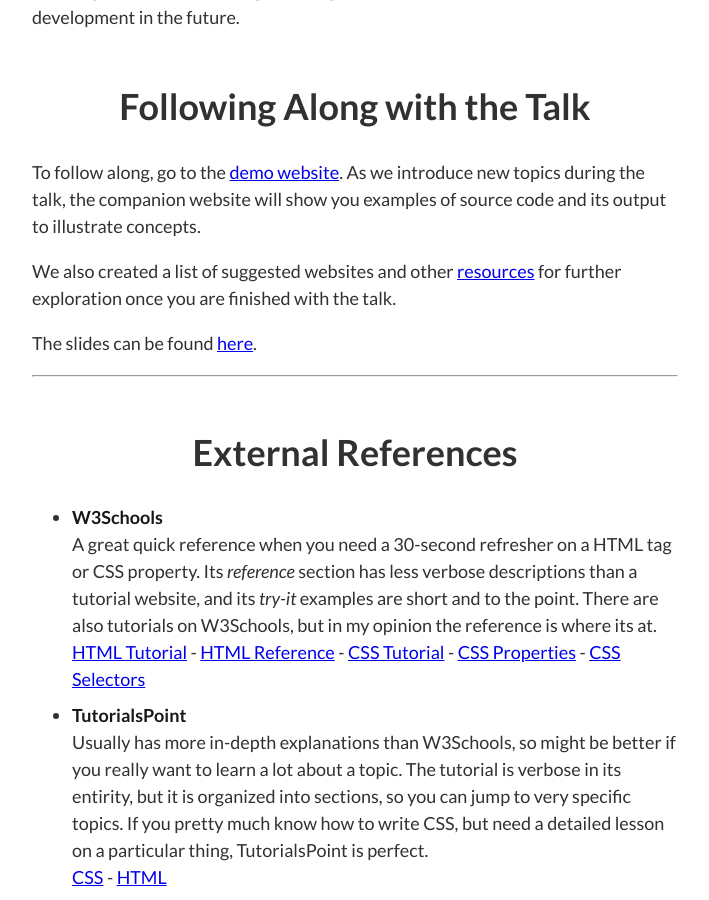
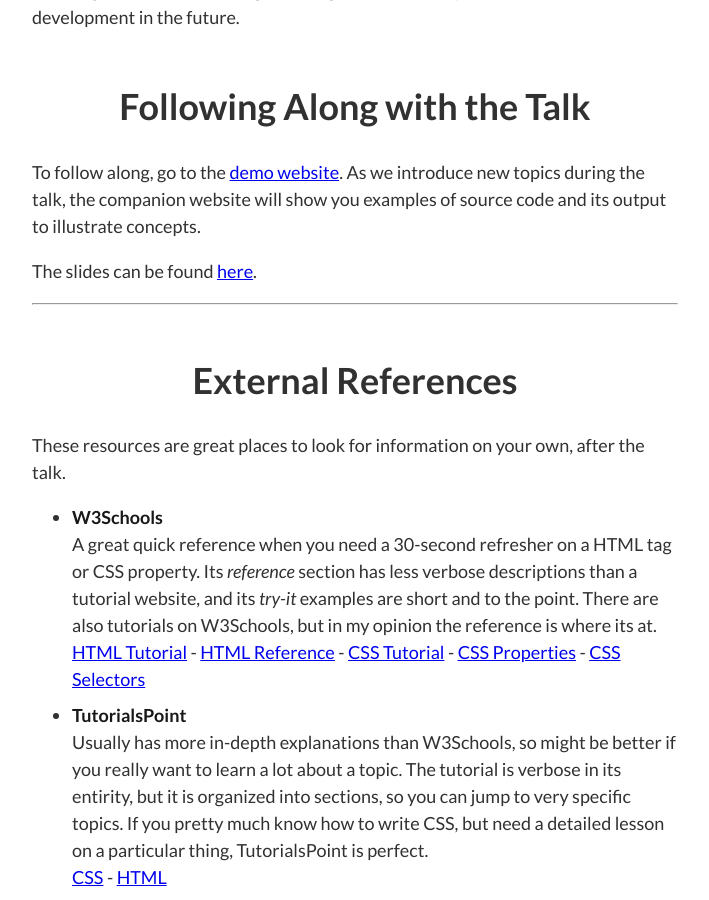
Before and after one commit to ScottyLabs/crashcourse, a Jekyll site: the page built from _talks/html-css.md, in a window 1280 px wide and 900 px high, scrolled down 983 px. Shown: the whole window, without its empty margins (285-994 px from the left). Built offline with Jekyll 4.4.1, drawn with Linux system fonts in a browser that asks for light colours; nearby versions of some CDN libraries.

Commit message:
Remove resource link

```diff
--- a/_talks/html-css.md
+++ b/_talks/html-css.md
@@ -37,14 +37,14 @@ To follow along, go to the
 topics during the talk, the companion website will show you examples of source
 code and its output to illustrate concepts.
 
-We also created a list of suggested websites and other [resources](resources/) for
-further exploration once you are finished with the talk.
-
 The slides can be found [here](https://skrulcik.github.io/WDW_HTMLCSS/HTMLCSS.pdf).
 
 ---
 
 ##  External References
+
+These resources are great places to look for information on your own, after the
+talk.
 
   - __W3Schools__<br/>
       A great quick reference when you need a 30-second refresher on a HTML tag
```
